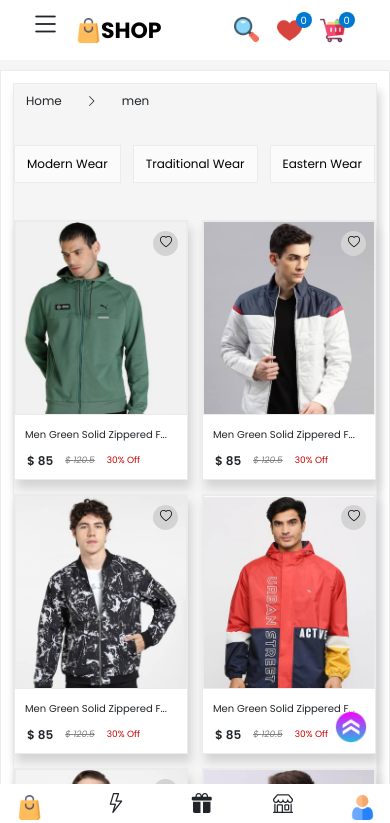
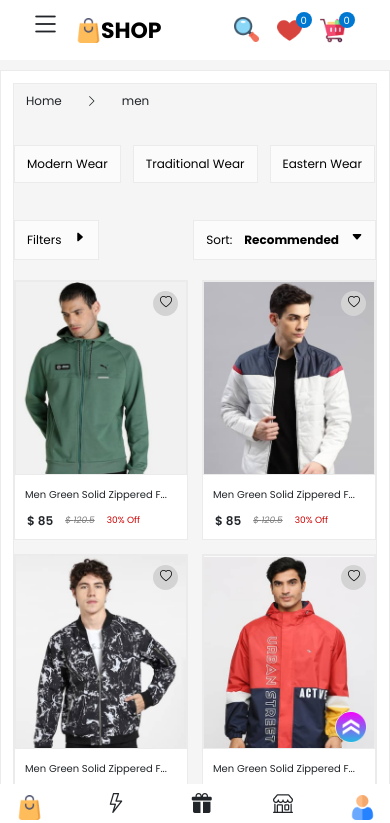
Before and after one commit to arumullasivakrishnacodes/MERN-ecommerce, a React (Create React App) app: page /men in a window 390 px wide. Shown: the top 823 px of the page. Built offline with nearby package versions, Linux system fonts and the light colour scheme; a web font is replaced by a local one.

Commit message:
plp-filters-commits

```diff
--- a/src/App.css
+++ b/src/App.css
@@ -13,7 +13,6 @@
   background: var(--white);
   width: 100%;
   height: fit-content;
-  box-shadow: var(--box-shadow);
   border: 1px solid var(--gray-shade-border);
   padding: 12px;
   margin-bottom: 3%;
@@ -21,7 +20,6 @@
 
 .plp-main-container {
   background: var(--white);
-  box-shadow: var(--box-shadow);
   border: 1px solid var(--gray-shade-border);
   padding: 24px;
   background: var(--primary-whitesmoke);
--- a/src/Components/CartProductCard/CartProductCard.css
+++ b/src/Components/CartProductCard/CartProductCard.css
@@ -5,7 +5,6 @@
     height: fit-content;
     margin-bottom: 25px;
     padding: 22px;
-    box-shadow: var(--box-shadow);
 
     .cart-image-container {
         padding: 0;
--- a/src/Components/CartProductCard/CartProductCard.jsx
+++ b/src/Components/CartProductCard/CartProductCard.jsx
@@ -2,6 +2,7 @@ import React, { useContext } from "react";
 import '../CartProductCard/CartProductCard.css';
 import returnImage from '../../Assets/Images/returnimage.png';
 import { ShopContext } from "../../Context/ShopContext";
+import { NavLink } from "react-router-dom";
 
 function CartProductCard (props) {
     const product = props.product;
@@ -19,7 +20,7 @@ function CartProductCard (props) {
     return (
         <div className="cart-product-card-container row">
             <div className="cart-image-container col-3">
-                <img src={product.image} alt="" />
+            <NavLink to={`/product/${product.id}`}><img src={product.image} alt="" /></NavLink>
             </div>
             <div className="cart-product-details-section col-9">
                 <div className="row">
--- a/src/Components/Footer/Footer.css
+++ b/src/Components/Footer/Footer.css
@@ -1,6 +1,5 @@
 .footer-main-container {
     background: var(--white);
-    box-shadow: var(--box-shadow);
     width: 100%;
     height: fit-content;
     padding: 24px;
--- a/src/Components/Navbar/Navbar.css
+++ b/src/Components/Navbar/Navbar.css
@@ -7,7 +7,6 @@
     top: 0;
     left: 0;
     margin: 4vh 6vw;
-    box-shadow: var(--box-shadow);
     display: flex;
     justify-content: space-between;
     align-items: center;
@@ -305,7 +304,6 @@
     height: fit-content;
     background: var(--gray-shade);
     border: 1px solid var(--gray-shade-border);
-    box-shadow: var(--box-shadow);
     position: fixed;
     z-index: 2;
     top: 70px;
@@ -378,7 +376,6 @@
             height: 40px;
             border: 1px solid var(--gray-shade-border);
             background: var(--gray-shade);
-            box-shadow: var(--box-shadow);
             padding: 8px 14px;
             display: flex;
             justify-content: center;
--- a/src/Components/ProductTile/ProductTile.css
+++ b/src/Components/ProductTile/ProductTile.css
@@ -3,7 +3,6 @@
     width: 100%;
     height: 420px;
     border: 1px solid var(--gray-shade-border);
-    box-shadow: var(--box-shadow);
 
     .product-details-container {
         width: 100%;
--- a/src/Components/ToastMessage/ToastMessage.css
+++ b/src/Components/ToastMessage/ToastMessage.css
@@ -1,7 +1,6 @@
 .toast-message-main-container {
     border: 1px solid var(--gray-shade-border);
     background: var(--white);
-    box-shadow: var(--box-shadow);
     position: fixed;
     z-index: 10;
     top: 20%;
--- a/src/Pages/PLP.jsx
+++ b/src/Pages/PLP.jsx
@@ -1,10 +1,21 @@
-import React, { useContext } from "react";
+import React, { useContext, useState } from "react";
 import ProductTile from "../Components/ProductTile/ProductTile";
 import { ShopContext } from "../Context/ShopContext";
 import BreadCrumbs from "../Components/BreadCrumbs/BreadCrumbs";
 
 function PLP (props) {
     const products = useContext(ShopContext);
+    const [sortSelected, setSortSelected] = useState('Recommended');
+    const [sortOpen, setSortOpen] = useState(false);
+
+    const handleSortOpen = () => {
+        setSortOpen(!sortOpen)
+    }
+
+    const handleSortSelection = async (e) => {
+        await setSortSelected(e.target.innerHTML);
+        handleSortOpen();
+    }
 
     return (
         <div className="plp-main-container">
@@ -15,6 +26,18 @@ function PLP (props) {
                 <button>Eastern Wear</button>
                 <button>Below 10K</button>
                 <button>Above 10K</button>
+            </div>
+            <div className="filters-sortby-main-container">
+                <div className="filters-section">Filters <span><i class="bi bi-caret-right-fill"></i></span></div>
+                <div className="sortby-section" onClick={handleSortOpen}>Sort: <span className="selected-sort">{sortSelected}</span> <span className={`rotate-icon ${sortOpen ? 'active' : ''}`}><i class={`bi bi-caret-down-fill`}></i></span></div>
+                <div className={`sortby-dropdown-container ${sortOpen ? '' : 'd-none'}`}>
+                    <div className={`sortbyItem ${sortSelected === 'Recommended' ? 'active' : ''}`} onClick={handleSortSelection}>Recommended</div>
+                    <div className={`sortbyItem ${sortSelected === 'Popularity' ? 'active' : ''}`} onClick={handleSortSelection}>Popularity</div>
+                    <div className={`sortbyItem ${sortSelected === "What's New" ? 'active' : ''}`} onClick={handleSortSelection}>What's New</div>
+                    <div className={`sortbyItem ${sortSelected === 'Price: Low to High' ? 'active' : ''}`} onClick={handleSortSelection}>Price: Low to High</div>
+                    <div className={`sortbyItem ${sortSelected === 'Price: High to Low' ? 'active' : ''}`} onClick={handleSortSelection}>Price: High to Low</div>
+                    <div className={`sortbyItem ${sortSelected === 'Products with Discount' ? 'active' : ''}`} onClick={handleSortSelection}>Products with Discount</div>
+                </div>
             </div>
             <div className="plp-product-container">
                 {
--- a/src/common.css
+++ b/src/common.css
@@ -14,7 +14,6 @@
         border: 1px solid var(--gray-shade-border);
         outline: none;
         font-size: 16px;
-        box-shadow: var(--box-shadow);
     }
 }
 
@@ -158,6 +157,86 @@
     outline: none !important;
 }
 
+.filters-sortby-main-container {
+    display: flex;
+    justify-content: space-between;
+    align-items: center;
+    width: 100%;
+    margin: 0;
+    padding: 12px 0;
+    height: 72px;
+    margin-bottom: 20px;
+    position: relative;
+
+    .filters-section, .sortby-section {
+        width: fit-content;
+        height: 100%;
+        border: 1px solid var(--gray-shade-border);
+        background: var(--gray-shade);
+        font-size: 16px;
+        color: var(--black);
+        display: flex;
+        justify-content: center;
+        align-items: center;
+        padding: 12px 18px;
+        column-gap: 12px;
+        cursor: pointer;
+
+        span {
+            margin-top: -6px;
+        }
+
+        .rotate-icon {
+            transition: all 0.6s ease;
+
+            &.active {
+                transform: rotate(-180deg);
+                margin-top: 8px;
+            }
+        }
+
+        .selected-sort {
+            font-weight: 700;
+            margin-top: 0;
+        }
+    }
+
+    .sortby-dropdown-container {
+        position: absolute;
+        z-index: 2;
+        top: 66px;
+        right: 0;
+        width: fit-content;
+        height: fit-content;
+        border: 1px solid var(--gray-shade-border);
+        background: var(--white);
+        box-shadow: 5px 3px 6px rgba(0, 0, 0, 0.2);
+
+        .sortbyItem {
+            width: 100%;
+            height: fit-content;
+            padding: 12px 24px;
+            display: flex;
+            justify-content: center;
+            align-items: center;
+            font-size: 16px;
+            color: var(--black);
+            border: 0;
+            border-bottom: 1px solid var(--gray-shade-border);
+            cursor: pointer;
+
+            &:hover {
+                background: var(--gray-shade);
+            }
+
+            &.active {
+                color: var(--primary-blue);
+                border: 1px solid var(--primary-blue);
+            }
+        }
+    }
+}
+
 @media (max-width:768px) {
     .modal-header {
         border: 0;
@@ -170,4 +249,24 @@
     .modal-footer {
         padding: 0;
     }
+
+    .filters-sortby-main-container {
+        height: 40px;
+        padding: 0;
+
+        .filters-section, .sortby-section {
+            font-size: 12px;
+            padding: 0 12px;
+        }
+    }
+
+    .sortby-dropdown-container {
+        padding: 0;
+        top: 47px;
+
+        .sortbyItem {
+            font-size: 12px !important;
+            padding: 8px 12px !important;
+        }
+    }
 }
--- a/src/index.css
+++ b/src/index.css
@@ -4,6 +4,7 @@ body {
   -webkit-font-smoothing: antialiased;
   -moz-osx-font-smoothing: grayscale;
   background-color: var(--primary-whitesmoke);
+  user-select: none;
 }
 
 code {
```
Also changed, not shown: src/Components/ProductDetails/ProductDetails.css (+1 -7 lines), src/Components/ProductDetails/ProductDetails.jsx (+5 -27 lines).
